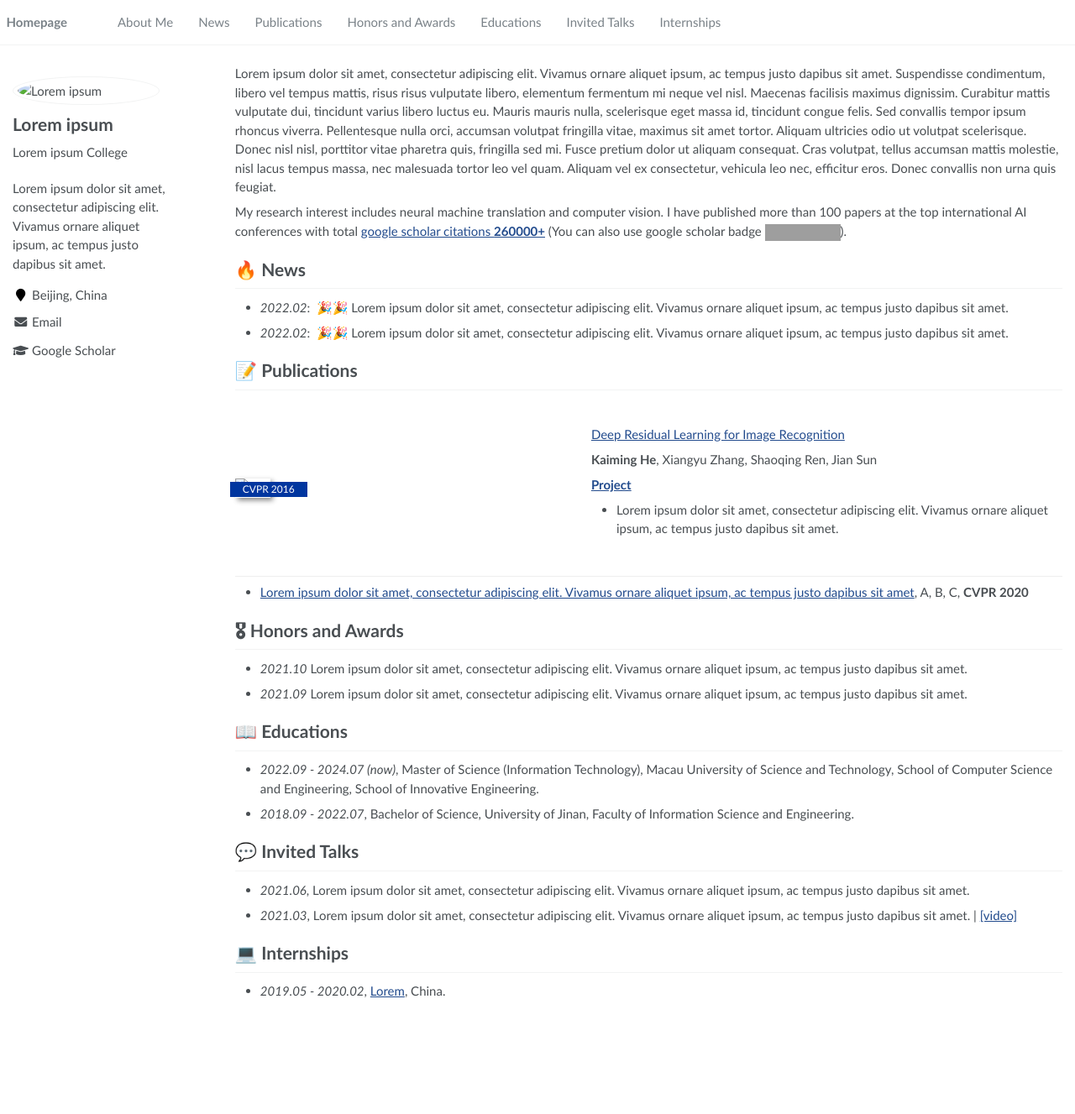
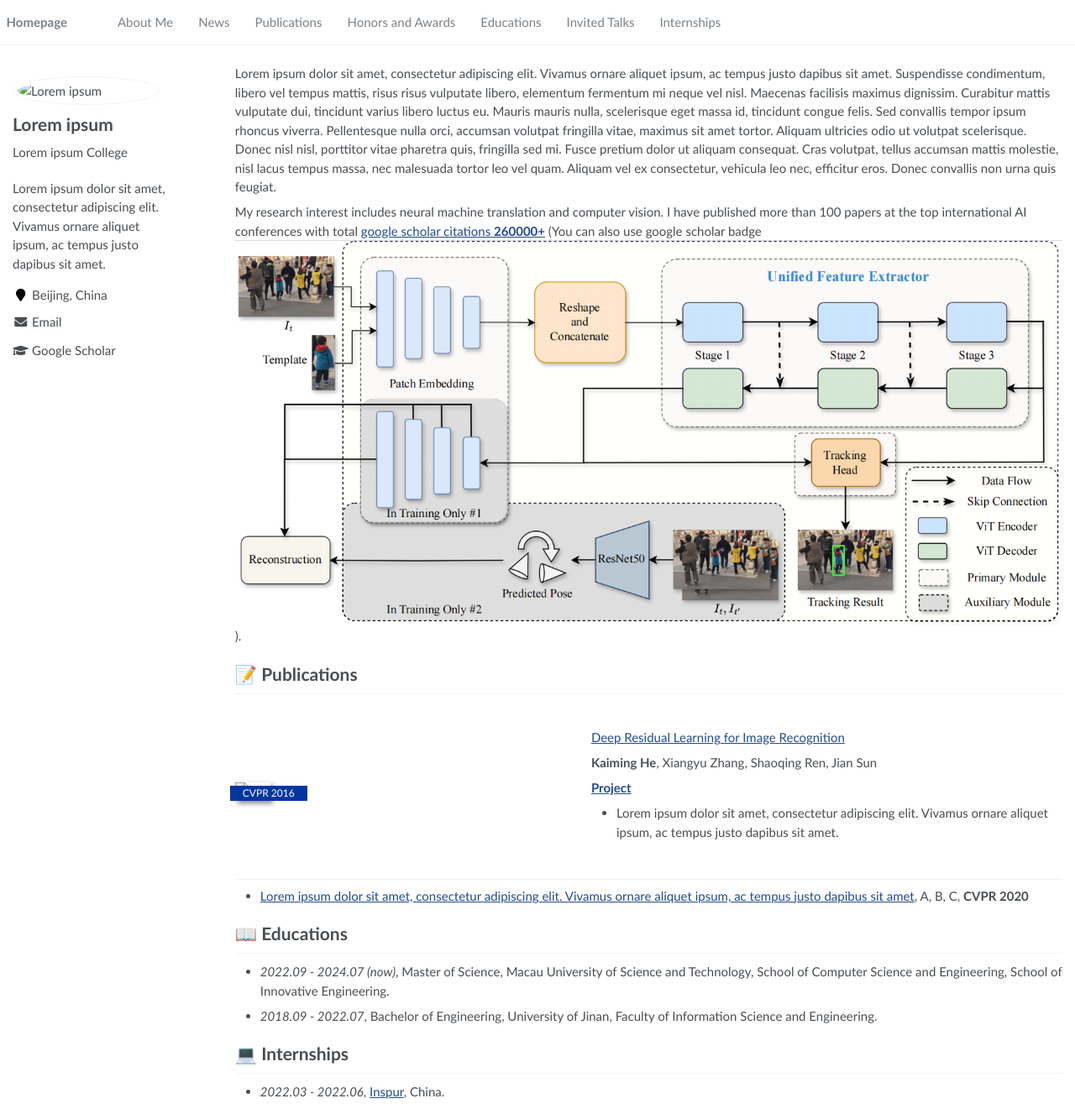
Before and after one commit to Arkitect-z/Arkitect-z.github.io, a Jekyll site: the page built from _pages/about.md, in a window 1280 px wide and 1327 px high. Shown: the whole window at 84% size. Built offline with Jekyll 4.4.1, drawn with Linux system fonts in a browser that asks for light colours; grey boxes are pictures that could not be loaded.

Commit message:
update page

```diff
--- a/_pages/about.md
+++ b/_pages/about.md
@@ -19,12 +19,12 @@ redirect_from:
 
 Lorem ipsum dolor sit amet, consectetur adipiscing elit. Vivamus ornare aliquet ipsum, ac tempus justo dapibus sit amet. Suspendisse condimentum, libero vel tempus mattis, risus risus vulputate libero, elementum fermentum mi neque vel nisl. Maecenas facilisis maximus dignissim. Curabitur mattis vulputate dui, tincidunt varius libero luctus eu. Mauris mauris nulla, scelerisque eget massa id, tincidunt congue felis. Sed convallis tempor ipsum rhoncus viverra. Pellentesque nulla orci, accumsan volutpat fringilla vitae, maximus sit amet tortor. Aliquam ultricies odio ut volutpat scelerisque. Donec nisl nisl, porttitor vitae pharetra quis, fringilla sed mi. Fusce pretium dolor ut aliquam consequat. Cras volutpat, tellus accumsan mattis molestie, nisl lacus tempus massa, nec malesuada tortor leo vel quam. Aliquam vel ex consectetur, vehicula leo nec, efficitur eros. Donec convallis non urna quis feugiat.
 
-My research interest includes neural machine translation and computer vision. I have published more than 100 papers at the top international AI conferences with total <a href='https://scholar.google.com/citations?user=DhtAFkwAAAAJ'>google scholar citations <strong><span id='total_cit'>260000+</span></strong></a> (You can also use google scholar badge <a href='https://scholar.google.com/citations?user=DhtAFkwAAAAJ'><img src="https://img.shields.io/endpoint?url={{ url | url_encode }}&logo=Google%20Scholar&labelColor=f6f6f6&color=9cf&style=flat&label=citations"></a>).
+My research interest includes neural machine translation and computer vision. I have published more than 100 papers at the top international AI conferences with total <a href='https://scholar.google.com/citations?user=DhtAFkwAAAAJ'>google scholar citations <strong><span id='total_cit'>260000+</span></strong></a> (You can also use google scholar badge <a href='https://scholar.google.com/citations?user=DhtAFkwAAAAJ'><img src="assets/images/Overview.png"></a>).
 
 
-# 🔥 News
+<!-- # 🔥 News
 - *2022.02*: &nbsp;🎉🎉 Lorem ipsum dolor sit amet, consectetur adipiscing elit. Vivamus ornare aliquet ipsum, ac tempus justo dapibus sit amet.
-- *2022.02*: &nbsp;🎉🎉 Lorem ipsum dolor sit amet, consectetur adipiscing elit. Vivamus ornare aliquet ipsum, ac tempus justo dapibus sit amet.
+- *2022.02*: &nbsp;🎉🎉 Lorem ipsum dolor sit amet, consectetur adipiscing elit. Vivamus ornare aliquet ipsum, ac tempus justo dapibus sit amet.  -->
 
 # 📝 Publications
 
@@ -42,17 +42,17 @@ My research interest includes neural machine translation and computer vision. I
 
 - [Lorem ipsum dolor sit amet, consectetur adipiscing elit. Vivamus ornare aliquet ipsum, ac tempus justo dapibus sit amet](https://github.com), A, B, C, **CVPR 2020**
 
-# 🎖 Honors and Awards
+<!-- # 🎖 Honors and Awards
 - *2021.10* Lorem ipsum dolor sit amet, consectetur adipiscing elit. Vivamus ornare aliquet ipsum, ac tempus justo dapibus sit amet.
-- *2021.09* Lorem ipsum dolor sit amet, consectetur adipiscing elit. Vivamus ornare aliquet ipsum, ac tempus justo dapibus sit amet.
+- *2021.09* Lorem ipsum dolor sit amet, consectetur adipiscing elit. Vivamus ornare aliquet ipsum, ac tempus justo dapibus sit amet.  -->
 
 # 📖 Educations
-- *2022.09 - 2024.07 (now)*, Master of Science (Information Technology), Macau University of Science and Technology, School of Computer Science and Engineering, School of Innovative Engineering.
-- *2018.09 - 2022.07*, Bachelor of Science, University of Jinan, Faculty of Information Science and Engineering.
+- *2022.09 - 2024.07 (now)*, Master of Science, Macau University of Science and Technology, School of Computer Science and Engineering, School of Innovative Engineering.
+- *2018.09 - 2022.07*, Bachelor of Engineering, University of Jinan, Faculty of Information Science and Engineering.
 
-# 💬 Invited Talks
+<!-- # 💬 Invited Talks
 - *2021.06*, Lorem ipsum dolor sit amet, consectetur adipiscing elit. Vivamus ornare aliquet ipsum, ac tempus justo dapibus sit amet.
-- *2021.03*, Lorem ipsum dolor sit amet, consectetur adipiscing elit. Vivamus ornare aliquet ipsum, ac tempus justo dapibus sit amet.  \| [\[video\]](https://github.com/)
+- *2021.03*, Lorem ipsum dolor sit amet, consectetur adipiscing elit. Vivamus ornare aliquet ipsum, ac tempus justo dapibus sit amet.  \| [\[video\]](https://github.com/) -->
 
 # 💻 Internships
-- *2019.05 - 2020.02*, [Lorem](https://github.com/), China.
+- *2022.03 - 2022.06*, [Inspur](https://www.inspur.com/), China.
```
Also changed, not shown: other parts of _pages/about.md (+1 -1 lines), assets/images/Overview.png (added).
